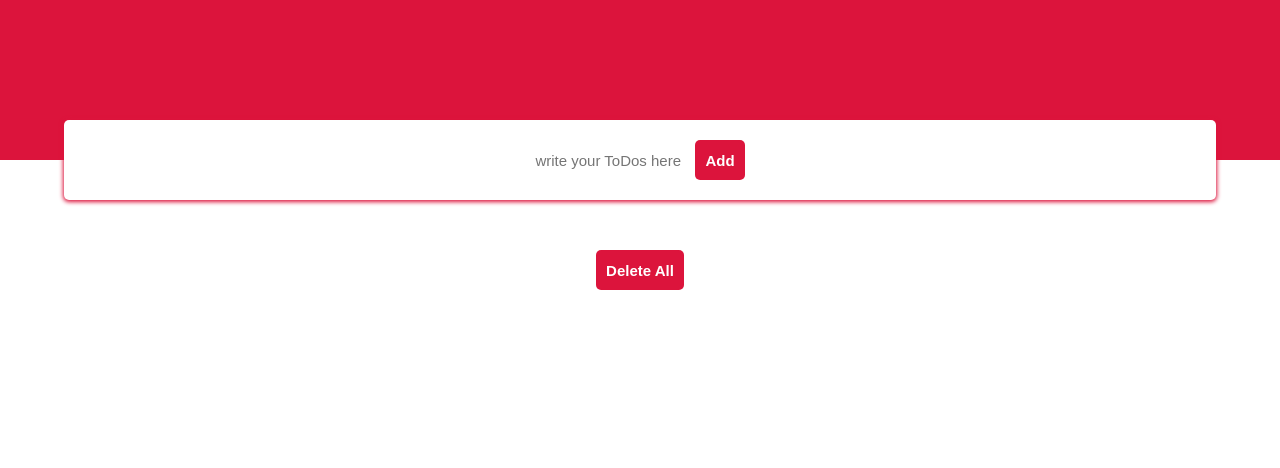
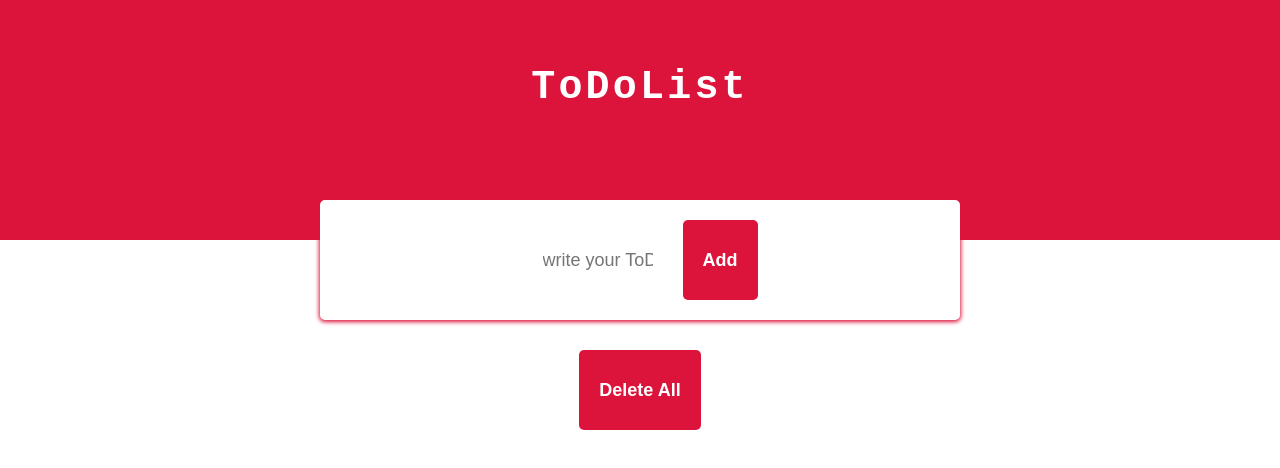
Before and after one commit to GSG-FC03/ToDoList-team6, a plain HTML site: page index.html in a window 1280 px wide. Drawn offline with Linux system fonts and the light colour scheme.

Commit message:
make the app responsive with medium screens relate #40

```diff
--- a/css/style.css
+++ b/css/style.css
@@ -119,3 +119,54 @@ margin: 20px
      height: 5vh;
      margin: 5px;
  }
+
+ /* medium */
+ @media (min-width: 992px) {
+    header{
+        height: 30vh;
+
+    }
+    header h1{
+     padding: 65px;
+     text-align: center;
+     letter-spacing: .2rem;
+     font-size: 40px;
+    }
+    .get-result {
+       margin-left: 32%;
+
+        }
+        .add-box{
+            margin-top: -40px;
+            margin-left: 25%;
+            margin-bottom: 30px;
+            height: 15vh;
+            width: 50%;
+        }
+        #todos{
+            font-size: 18px;
+            padding: 20px;
+            height: 10vh;
+
+        }
+        #add-todos{
+            font-size: 18px;
+            padding: 20px;
+            height: 10vh;
+
+        }
+        #save-btn{
+            font-size: 18px;
+            padding: 20px;
+            height: 10vh;
+            display: none;
+        }
+        #clear-all{
+            font-size: 18px;
+            padding: 20px;
+            height: 10vh;
+        }
+        hr{
+            width: 370px;
+        }
+  }
```
